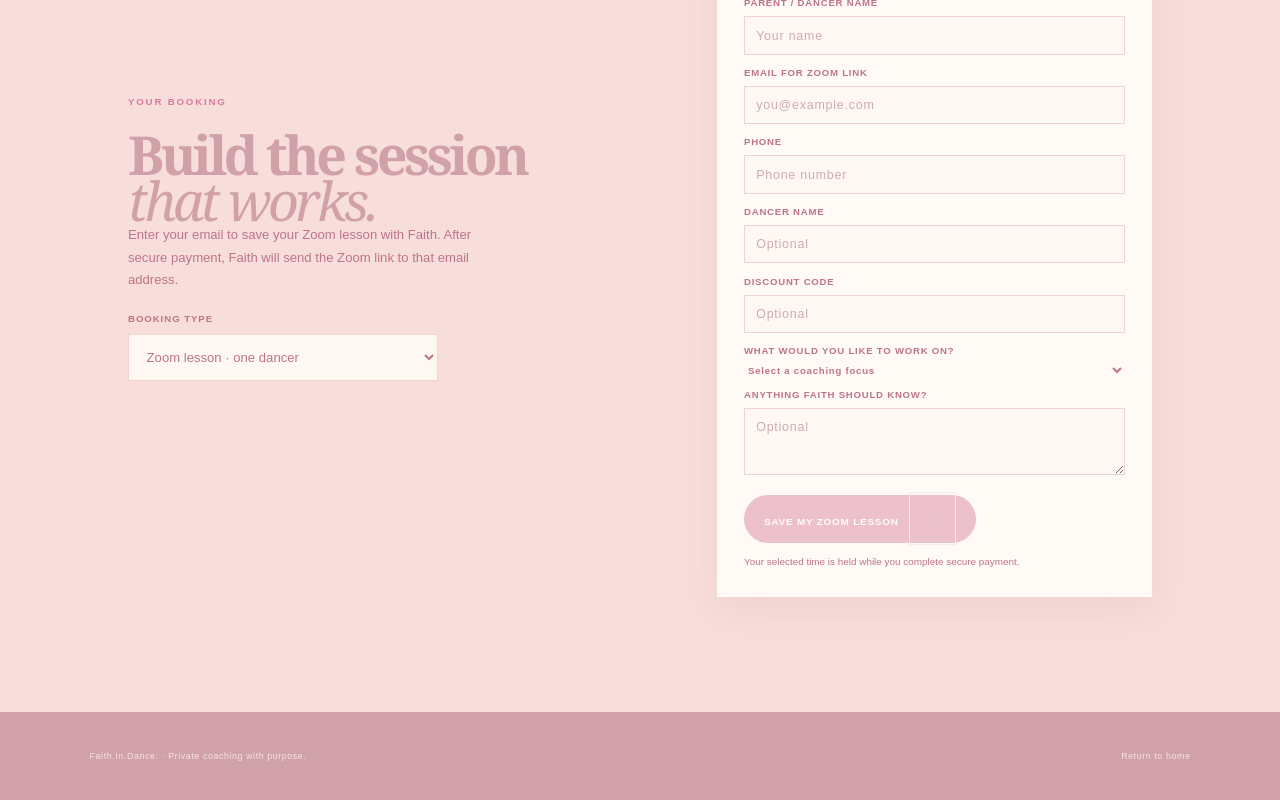
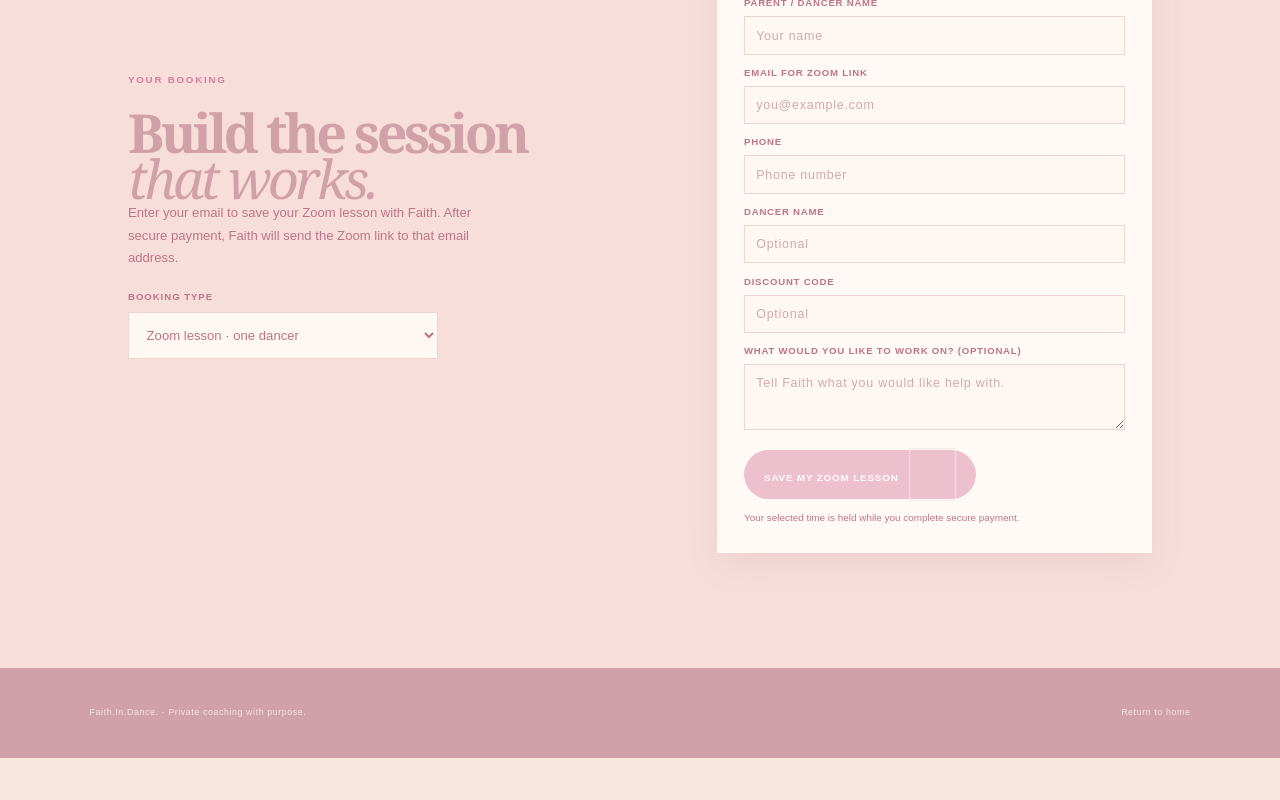
Before and after one commit to Mila1980/FAITHDANCE, a Next.js app: page /book in a window 1280 px wide. Shown: the part 2549-3349 px from the top of the page. After the commit the page ends 3307 px from the top, so only its background shows below. Built offline with nearby package versions, Linux system fonts and the light colour scheme.

Commit message:
Simplify Zoom lesson booking form

```diff
--- a/src/components/booking-slot-picker.tsx
+++ b/src/components/booking-slot-picker.tsx
@@ -88,7 +88,6 @@ export function BookingSlotPicker() {
         email: form.get("email"),
         phone: form.get("phone"),
         dancerName: form.get("dancerName"),
-        focus: form.get("focus"),
         sessionType,
         slots: selected,
         notes: form.get("notes"),
@@ -194,18 +193,9 @@ export function BookingSlotPicker() {
             <label>Dancer name<input name="dancerName" placeholder="Optional" /></label>
             <label>Discount code<input name="promoCode" placeholder="Optional" /></label>
             <label>
-              What would you like to work on?
-              <select name="focus" required defaultValue="">
-                <option value="" disabled>Select a coaching focus</option>
-                <option>Private Zoom lesson</option>
-                <option>Tricks & technique</option>
-                <option>Performance prep</option>
-                <option>Audition or team placement</option>
-                <option>Confidence and encouragement</option>
-                <option>Something else</option>
-              </select>
+              What would you like to work on? (optional)
+              <textarea name="notes" rows={3} placeholder="Tell Faith what you would like help with." />
             </label>
-            <label>Anything Faith should know?<textarea name="notes" rows={3} placeholder="Optional" /></label>
           </div>
           <button type="submit" className="button" disabled={!selected.length || saving}>
             {saving ? "Saving…" : "Save my Zoom lesson"} <span>→</span>
```
